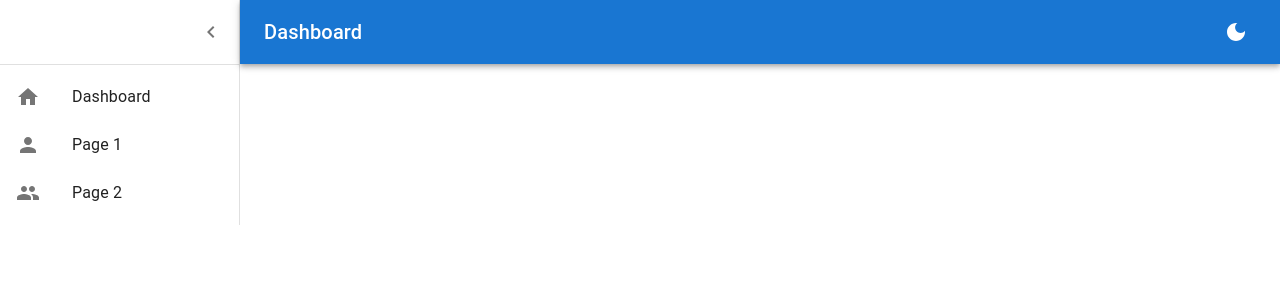
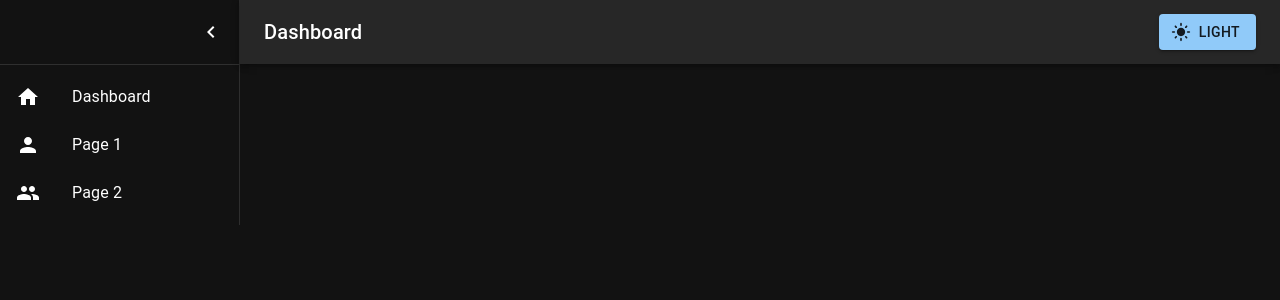
Before and after one commit to amelie-pierce/nam-miniproject, a Next.js app: page /dashboard in a window 1280 px wide. Shown: the top 300 px of the page. Built offline with nearby package versions, Linux system fonts and the light colour scheme.

Commit message:
display theme status

```diff
--- a/src/app/dashboard/page.tsx
+++ b/src/app/dashboard/page.tsx
@@ -3,8 +3,7 @@
 import Header from "@/components/Header";
 import Sidebar from "@/components/Sidebar";
 import { Box, CssBaseline } from "@mui/material";
-import React, { useState, useContext } from "react";
-import { ThemeProvider } from "@/contexts/ThemeProvider";
+import React, { useState } from "react";
 
 export default function Dashboard() {
   const [open, setOpen] = useState(true);
@@ -13,12 +12,10 @@ export default function Dashboard() {
   };
 
   return (
-    <ThemeProvider>
-      <Box sx={{ display: "flex" }}>
-        <CssBaseline />
-        <Header open={open} toggleDrawer={toggleDrawer} />
-        <Sidebar open={open} toggleDrawer={toggleDrawer} />
-      </Box>
-    </ThemeProvider>
+    <Box sx={{ display: "flex" }}>
+      <CssBaseline />
+      <Header open={open} toggleDrawer={toggleDrawer} />
+      <Sidebar open={open} toggleDrawer={toggleDrawer} />
+    </Box>
   );
 }
--- a/src/app/layout.tsx
+++ b/src/app/layout.tsx
@@ -1,4 +1,5 @@
 import { AuthProvider } from "@/contexts/AuthContext";
+import ThemeContextProvider from "@/contexts/ThemeContextProvider";
 import type { Metadata } from "next";
 
 export const metadata: Metadata = {
@@ -14,7 +15,9 @@ export default function RootLayout({
   return (
     <html lang="en">
       <body>
-        <AuthProvider>{children}</AuthProvider>
+        <AuthProvider>
+          <ThemeContextProvider>{children}</ThemeContextProvider>
+        </AuthProvider>
       </body>
     </html>
   );
--- a/src/components/Header.tsx
+++ b/src/components/Header.tsx
@@ -5,9 +5,8 @@ import Toolbar from "@mui/material/Toolbar";
 import IconButton from "@mui/material/IconButton";
 import Typography from "@mui/material/Typography";
 import MenuIcon from "@mui/icons-material/Menu";
-import DarkModeIcon from "@mui/icons-material/DarkMode";
-import LightModeIcon from "@mui/icons-material/LightMode";
-import { useThemeContext } from "@/contexts/ThemeProvider";
+
+import ThemeButton from "./theme-button";
 
 const drawerWidth = 240;
 
@@ -39,8 +38,6 @@ interface HeaderProps {
 }
 
 const Header: React.FC<HeaderProps> = ({ open, toggleDrawer }) => {
-  const { mode, toggleColorMode } = useThemeContext();
-
   return (
     <AppBar position="absolute" open={open}>
       <Toolbar sx={{ pr: "24px" }}>
@@ -63,9 +60,7 @@ const Header: React.FC<HeaderProps> = ({ open, toggleDrawer }) => {
           sx={{ flexGrow: 1 }}>
           Dashboard
         </Typography>
-        <IconButton color="inherit" onClick={toggleColorMode}>
-          {mode === "dark" ? <LightModeIcon /> : <DarkModeIcon />}
-        </IconButton>
+        <ThemeButton />
       </Toolbar>
     </AppBar>
   );
--- /dev/null
+++ b/src/components/theme-button.tsx
@@ -0,0 +1,36 @@
+"use client";
+
+import { useContext, useState } from "react";
+import { ThemeContext } from "@/contexts/ThemeContextProvider";
+import { Box, Button } from "@mui/material";
+import DarkModeIcon from "@mui/icons-material/DarkMode";
+import LightModeIcon from "@mui/icons-material/LightMode";
+
+export default function ThemeButton() {
+  const [theme, setTheme] = useState<string>("dark");
+
+  const themeContextValue = useContext(ThemeContext);
+
+  const handleThemeChange = () => {
+    setTheme((theme) => (theme === "light" ? "dark" : "light"));
+    themeContextValue.changeTheme(theme);
+  };
+
+  return (
+    <Box display="flex" alignItems="center" gap={2}>
+      <Button
+        variant="contained"
+        color="primary"
+        startIcon={
+          themeContextValue.theme === "light" ? (
+            <DarkModeIcon />
+          ) : (
+            <LightModeIcon />
+          )
+        }
+        onClick={handleThemeChange}>
+        {themeContextValue.theme === "light" ? "Dark" : "Light"}
+      </Button>
+    </Box>
+  );
+}
--- /dev/null
+++ b/src/contexts/ThemeContextProvider.tsx
@@ -0,0 +1,48 @@
+"use client";
+
+import { createContext, useState, useEffect } from "react";
+import { ThemeProvider } from "@mui/material/styles";
+import { darkTheme, lightTheme } from "@/utils/theme";
+
+interface ThemeContextType {
+  theme: string;
+  changeTheme: (value: string) => void;
+}
+
+const defaultThemeValue: ThemeContextType = {
+  theme: "dark",
+  changeTheme: (value: string) => {},
+};
+
+export const ThemeContext = createContext<ThemeContextType>(defaultThemeValue);
+
+export default function ThemeContextProvider({
+  children,
+}: {
+  children: React.ReactNode;
+}) {
+  const [theme, setTheme] = useState<string>(defaultThemeValue.theme);
+
+  // Run this effect only on the client-side to access localStorage
+  useEffect(() => {
+    const storedTheme = localStorage.getItem("theme");
+    console.log("store theme:", storedTheme);
+    setTheme(storedTheme || defaultThemeValue.theme);
+  }, []);
+
+  const handleChangeTheme = (value: string) => {
+    setTheme(value);
+    localStorage.setItem("theme", value);
+  };
+
+  const selectedTheme = theme === "light" ? lightTheme : darkTheme;
+  return (
+    <ThemeContext.Provider
+      value={{
+        theme: theme,
+        changeTheme: (theme: string) => handleChangeTheme(theme),
+      }}>
+      <ThemeProvider theme={selectedTheme}>{children}</ThemeProvider>
+    </ThemeContext.Provider>
+  );
+}
--- a/src/contexts/ThemeProvider.tsx
+++ /dev/null
@@ -1,42 +0,0 @@
-import React, { createContext, useContext, useMemo, useState } from "react";
-import { createTheme, Theme } from "@mui/material/styles";
-
-interface ThemeContextType {
-  mode: "light" | "dark";
-  toggleColorMode: () => void;
-  theme: Theme;
-}
-
-const ThemeContext = createContext<ThemeContextType>({
-  mode: "light",
-  toggleColorMode: () => {},
-  theme: createTheme(),
-});
-
-export const useThemeContext = () => useContext(ThemeContext);
-
-export const ThemeProvider: React.FC<{ children: React.ReactNode }> = ({
-  children,
-}) => {
-  const [mode, setMode] = useState<"light" | "dark">("light");
-
-  const toggleColorMode = () => {
-    setMode((prevMode) => (prevMode === "light" ? "dark" : "light"));
-  };
-
-  const theme = useMemo(
-    () =>
-      createTheme({
-        palette: {
-          mode,
-        },
-      }),
-    [mode]
-  );
-
-  return (
-    <ThemeContext.Provider value={{ mode, toggleColorMode, theme }}>
-      {children}
-    </ThemeContext.Provider>
-  );
-};
--- a/src/utils/theme.ts
+++ b/src/utils/theme.ts
@@ -1,21 +1,27 @@
-import { cyan, deepOrange, orange, teal } from "@mui/material/colors";
-import { experimental_extendTheme as extendTheme } from "@mui/material/styles";
+"use client";
 
-const theme = extendTheme({
-  colorSchemes: {
-    light: {
-      palette: {
-        primary: teal,
-        secondary: deepOrange,
-      },
+import { createTheme } from "@mui/material";
+
+export const lightTheme = createTheme({
+  palette: {
+    mode: "light",
+    primary: {
+      main: "#1976d2",
     },
-    dark: {
-      palette: {
-        primary: cyan,
-        secondary: orange,
-      },
+    secondary: {
+      main: "#dc004e",
     },
   },
 });
 
-export default theme;
+export const darkTheme = createTheme({
+  palette: {
+    mode: "dark",
+    primary: {
+      main: "#90caf9",
+    },
+    secondary: {
+      main: "#f48fb1",
+    },
+  },
+});
```
Also changed, not shown: src/components/InputField.tsx (+10 -2 lines), src/components/PasswordField.tsx (+10 -2 lines).
